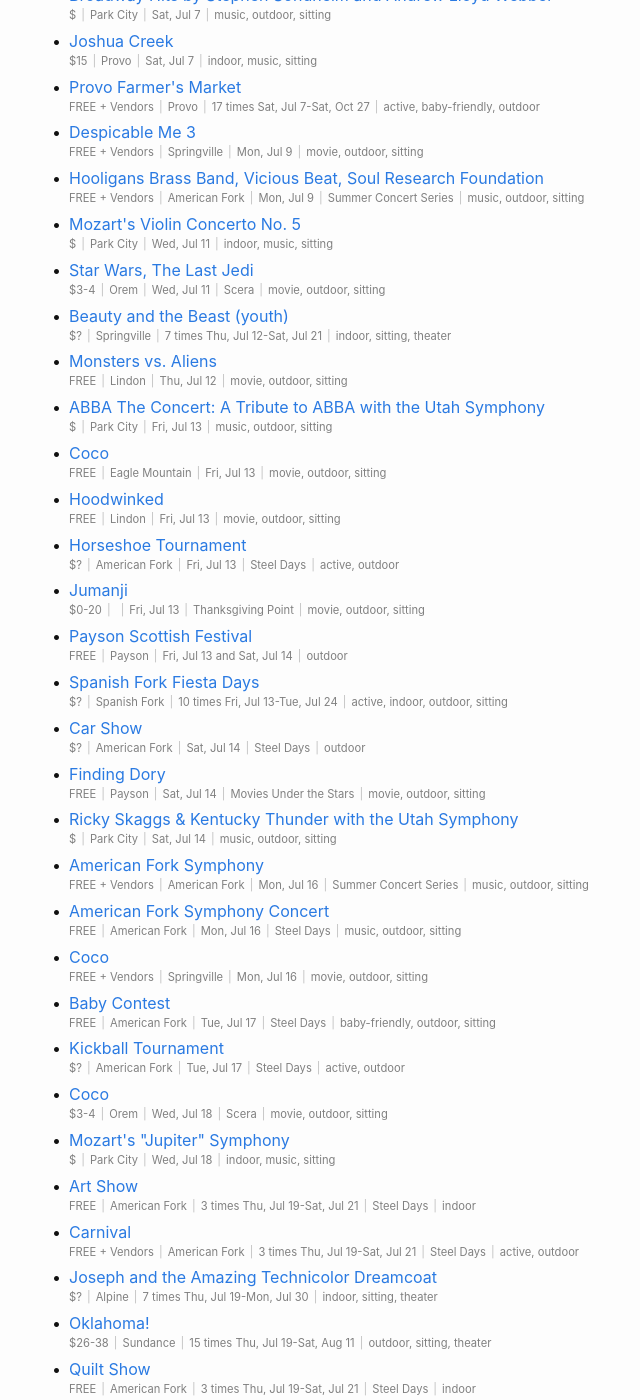
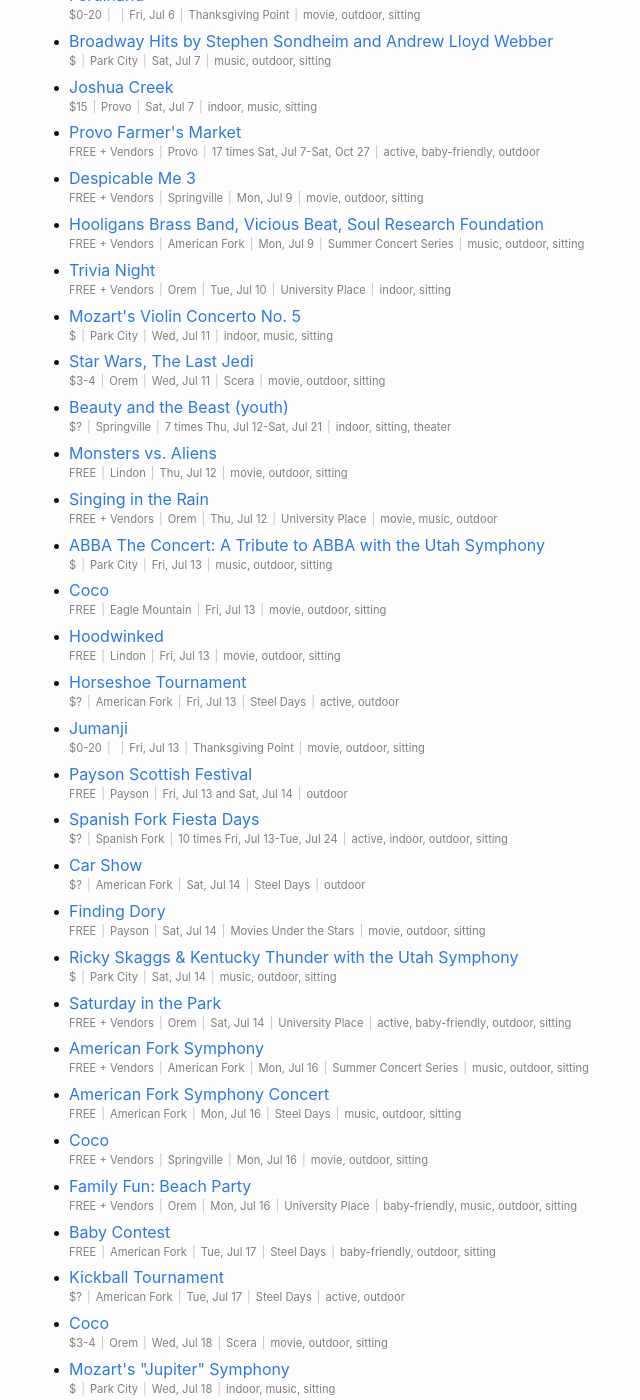
Before and after one commit to iffy/utahvalley, a Jekyll site: the page built from all.md, in a window 1280 px wide and 1400 px high, scrolled down 1058 px. Shown: the whole window, without its empty margins (218-858 px from the left). Built offline with Jekyll 4.4.1, drawn with Linux system fonts in a browser that asks for light colours; comment, search, counter and statistics services are not loaded; some of the changed text lies outside the part shown.

Commit message:
CSV format supported

```diff
--- /dev/null
+++ b/_data/events/up.csv
@@ -0,0 +1,13 @@
+name,url,location,price,partof,tags,ticketsonsale,ongoing,when,src
+Princess and the Frog,https://www.universityplaceorem.com/events/movie-night-2/,Orem,vendors,University Place,"outdoor,movie",,,2018-07-05,https://www.universityplaceorem.com/events/
+Trivia Night,https://www.universityplaceorem.com/events/trivia-night-11/,Orem,vendors,University Place,"indoor,sitting",,,2018-07-10,https://www.universityplaceorem.com/events/
+Singing in the Rain,https://www.universityplaceorem.com/events/movie-night-3/,Orem,vendors,University Place,"outdoor,movie,music",,,2018-07-12,https://www.universityplaceorem.com/events/
+Saturday in the Park,https://www.universityplaceorem.com/events/saturday-in-the-park-3/,Orem,vendors,University Place,"outdoor,sitting,active,baby-friendly",,,2018-07-14,https://www.universityplaceorem.com/events/
+Family Fun: Beach Party,https://www.universityplaceorem.com/events/family-fun-night-beach-party/,Orem,vendors,University Place,"outdoor,baby-friendly,music,sitting",,,2018-07-16,https://www.universityplaceorem.com/events/
+The Goonies,https://www.universityplaceorem.com/events/movie-night-4/,Orem,vendors,University Place,"outdoor,movie",,,2018-07-19,https://www.universityplaceorem.com/events/
+Twilight Dancing,https://www.universityplaceorem.com/events/twilight-dancing-3/,Orem,vendors,University Place,"outdoor,dance",,,2018-07-20,https://www.universityplaceorem.com/events/
+Coco,https://www.universityplaceorem.com/events/movie-night-5/,Orem,vendors,University Place,"outdoor,movie",,,2018-07-26,https://www.universityplaceorem.com/events/
+Family Fun: UP Rodeo,https://www.universityplaceorem.com/events/family-fun-night-u-p-rodeo/,Orem,vendors,University Place,"outdoor,active,baby-friendly",,,2018-08-13,https://www.universityplaceorem.com/events/
+Singing Competition,https://www.universityplaceorem.com/events/summer-sounds-at-u-p/,Orem,vendors,University Place,"outdoor,music",,,2018-08-24,https://www.universityplaceorem.com/events/
+Twilight Dancing,https://www.universityplaceorem.com/events/twilight-dancing-4/,Orem,vendors,University Place,"outdoor,dance",,,2018-08-31,https://www.universityplaceorem.com/events/
+Twilight Dancing,https://www.universityplaceorem.com/events/twilight-dancing-5/,Orem,vendors,University Place,"outdoor,dance",,,2018-09-21,https://www.universityplaceorem.com/events/
--- a/_includes/event_listing.html
+++ b/_includes/event_listing.html
@@ -1,27 +1,35 @@
 {%- assign time_start = include.start -%}
 
 {%- assign order = 0 -%}
+{%- assign nwhens = "" | split: "" -%}
 {%- assign whens = "" | split: "" -%}
-{%- assign nwhens = "" | split: "" -%}
+{%- assign all_whens = "" | split: "" -%}
 {%- if event.when.first -%}
-  {%- for when in event.when -%}
+  {%- assign all_whens = event.when -%}
+{%- else -%}
+  {%- assign all_whens = event.when|split:',' -%}
+{%- endif -%}
+
+{%- for when in all_whens -%}
   {%- assign nwhen = when | date: "%s" | plus: 0 -%}
   {%- if nwhen >= time_start -%}
     {%- assign whens = whens | push: when -%}
   {%- endif -%}
   {%- assign nwhens = nwhens | push: nwhen -%}
 {%- endfor -%}
+
 {%- for when in whens -%}
   {%- assign date = when | date: "%s" | plus: 0 -%}
   {%- if date >= time_start and (order == 0 or date < order) -%}
     {%- assign order = date -%}
   {%- endif -%}
 {%- endfor -%}
-{%- endif -%}
+
 {%- if event.featured -%}
   {%- assign order = order | times: 0.01 -%}
 {%- endif -%}
-<div class="listing{% if event.featured %} featured{% endif %}" {% if event.when.first %}data-dates="{% for when in event.when %}{{ when | date: "%s" }} {% endfor %}"{% endif %} style="order: {{order}};" data-order="{{ order }}" data-hashable="{{ event.name|xml_escape }} {{ event.url|xml_escape }}">
+
+<div class="listing{% if event.featured %} featured{% endif %}" data-dates="{% for when in whens %}{{ when | date: "%s" }} {% endfor %}" style="order: {{order}};" data-order="{{ order }}" data-hashable="{{ event.name|xml_escape }} {{ event.url|xml_escape }}">
   <div class="prefix"></div>
   <div class="body">
     <div class="first-line"><a href="{{event.url}}" target="_blank">{{ event.name }}</a></div>
@@ -65,7 +73,6 @@
       {%- endif -%}
 
       <span class="segment" data-name="when">
-      {%- if event.when.first -%}
       {%- assign num_events = whens | size -%}
       {%- if num_events == 1 -%}
         {{ whens.first | date: "%a, %b %-d" }}
@@ -74,9 +81,6 @@
       {%- else -%}
         {{ num_events }} times {{ whens.first | date: "%a, %b %-d" }}-{{ whens.last | date: "%a, %b %-d"}}
       {%- endif -%}
-      {%- else -%}
-        {{ event.when }}
-      {%- endif -%}
       </span>
 
       {%- if event.partof -%}
@@ -84,7 +88,12 @@
       {%- endif -%}
 
       {%- if event.tags -%}
-        <span class="segment tags" data-name="tags">{{ event.tags | sort | join: ', ' }}</span>
+        {%- assign tags = event.tags -%}
+        {%- if tags.first -%}
+        {%- else -%}
+          {%- assign tags = tags | split: ',' -%}
+        {%- endif -%}
+        <span class="segment tags" data-name="tags">{{ tags | sort | join: ', ' }}</span>
       {%- endif -%}
     </div>
   </div>
--- a/all.md
+++ b/all.md
@@ -19,7 +19,13 @@
 {% assign sorted_events = events | sort: 'name' %}
 {% for event in sorted_events %}
 {% assign show = false %}
-{% for when in event.when %}
+{%- assign whens = event.when -%}
+{%- if whens.first -%}
+{%- else -%}
+    {%- assign whens = event.when|split:',' -%}
+{%- endif -%}
+
+{% for when in whens %}
   {% assign ts = when | date: "%s" | plus: 0 %}
   {% if ts >= start %}
     {% assign show = true %}
```
Lines whose indentation alone changed are shown as unchanged.
